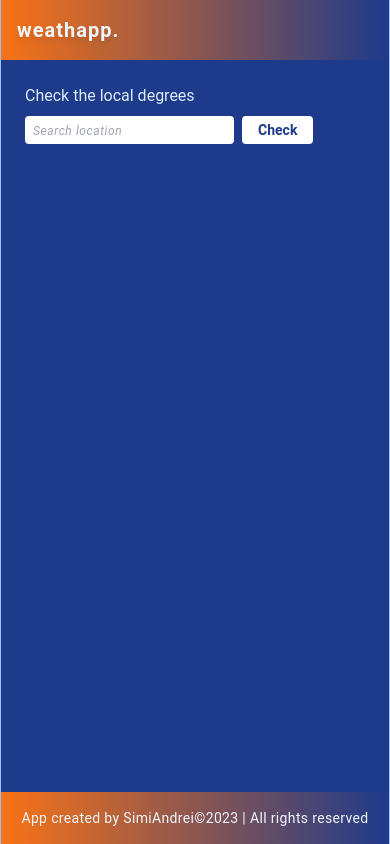
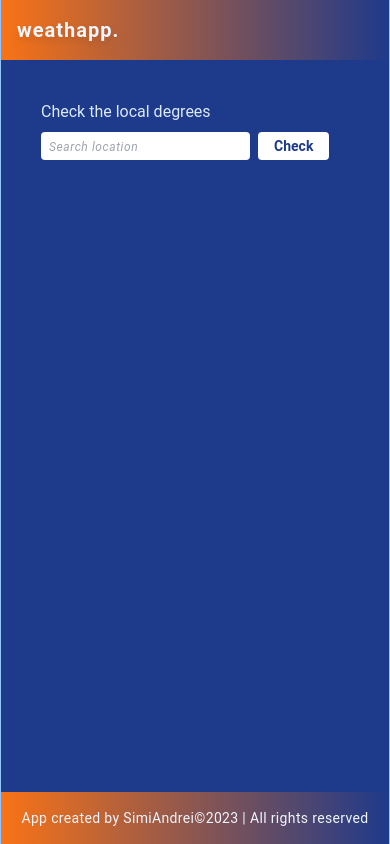
Before and after one commit to Simi-Andrei/react-weather-app, a React (Create React App) app: page / in a window 390 px wide. Built offline with nearby package versions, Linux system fonts and the light colour scheme.

Commit message:
final final commit

```diff
--- a/src/App.js
+++ b/src/App.js
@@ -7,7 +7,7 @@ const App = () => {
   return (
     <div className="layout w-full flex flex-col min-h-screen justify-between bg-blue-900">
       <Header />
-      <main className="container mx-auto bg-blue-900 flex-1 text-blue-100 lg:p-4 border-x border-blue-300">
+      <main className="container mx-auto bg-blue-900 flex-1 text-blue-100 p-4 border-x border-blue-300">
         <Router>
           <Routes>
             <Route path="/" element={<Homepage />} />
--- a/src/pages/Homepage.jsx
+++ b/src/pages/Homepage.jsx
@@ -63,7 +63,7 @@ const Homepage = () => {
             </button>
           </form>
         </div>
-        <div className="w-full lg:w-1/2 p-4">
+        <div className="w-full lg:w-1/2 p-0 lg:p-4">
           {loadingTodayWeather ? (
             <div className="py-24 text-center">
               <BeatLoader color="#ea580c" />
@@ -73,7 +73,7 @@ const Homepage = () => {
           )}
         </div>
       </div>
-      <div className="p-4">
+      <div className="p-0 lg:p-4">
         {loadingForecastWeather ? (
           <div className="py-24 text-center">
             <BeatLoader color="#ea580c" />
```
